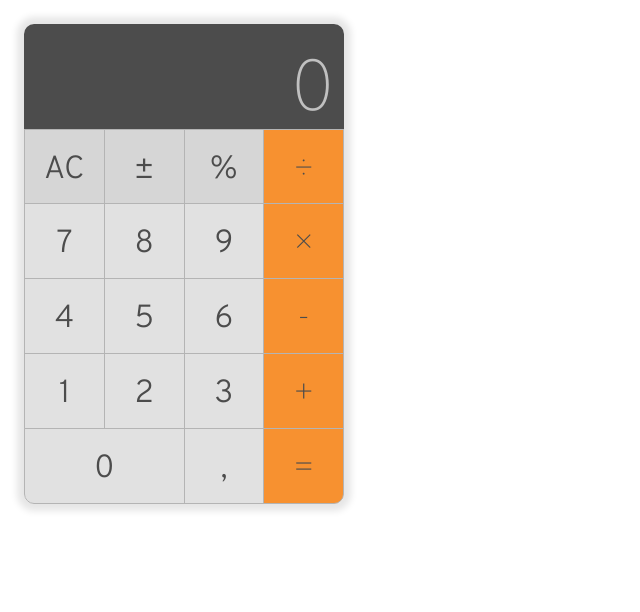
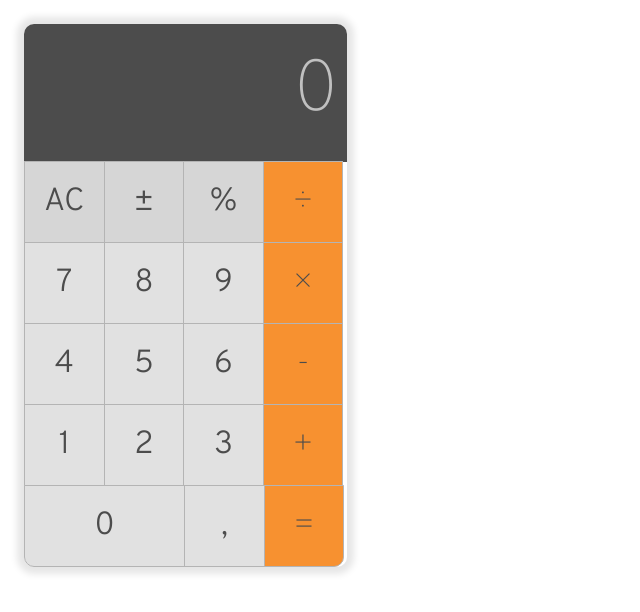
Before and after one commit to Mibarfu/calculadora, a plain HTML site: page index.html in a window 1280 px wide. Shown: the whole page, without its empty margins (0-640 px from the left). Drawn offline with Linux system fonts and the light colour scheme.

Commit message:
Cambios en CSS para tema de adaptacion de elementos

```diff
--- a/styles/style.css
+++ b/styles/style.css
@@ -1,25 +1,25 @@
 #calculator {
-    position:relative;
+  position: relative;
   top: 1em;
   left: 1em;
-    width: 20em;
-    height: 30em;
+  width: 20.2em;
+  height: max-content;
   box-shadow: 0 0 7px 7px rgb(230, 230, 230);
   border-radius: 10px;
 }
 #display {
-        height: 22%;
+  height: 23%;
   width: calc(100% - 0.26em);
   padding: 0 0.13em;
   background-color: #4c4c4c;
-        color:rgb(192, 192, 192);
+  color: rgb(192, 192, 192);
   font-family: overpass;
   font-weight: 100;
   font-size: 4.5em;
   text-align: right;
   line-height: 8.6rem;
   user-select: none;
-        overflow:none;
+  overflow: none;
   border-radius: 10px 10px 0 0;
   white-space: nowrap;
 }
@@ -30,8 +30,8 @@
   height: 1.5rem;
   top: 0;
   left: 0;
-            padding-left: .3em;
-            color:rgba(238, 206, 163, 0.6);
+  padding-left: 0.3em;
+  color: rgba(238, 206, 163, 0.6);
   font-family: overpass;
   font-size: 1.4em;
   text-align: left;
@@ -48,8 +48,8 @@
 }
 .button {
   display: inline-block;
-            height: calc((100% / 5) - 1px);
-            width: 25%;
+  height: calc((100% / 5) - px);
+  width: 24.7%;
   margin-top: -1px;
   margin-left: -5px;
   background-color: rgb(225, 225, 225);
@@ -62,14 +62,16 @@
   vertical-align: top;
   border: 1px solid rgb(180, 180, 180);
 }
-            .digit:hover, .function:hover, .dot:hover {
-               box-shadow: inset 0 0 2px 2px rgba(239, 189, 8, 0.3)
+.digit:hover,
+.function:hover,
+.dot:hover {
+  box-shadow: inset 0 0 2px 2px rgba(239, 189, 8, 0.3);
 }
 .operator:hover {
-                box-shadow: inset 0 0 2px 2px rgba(143, 113, 5, 0.3)
+  box-shadow: inset 0 0 2px 2px rgba(143, 113, 5, 0.3);
 }
 .zero {
-                width: calc(50% + 1px);
+  width: calc(49.7% + 1px);
 }
 .function {
   background-color: #d6d6d6;
```
Lines whose indentation alone changed are shown as unchanged.
